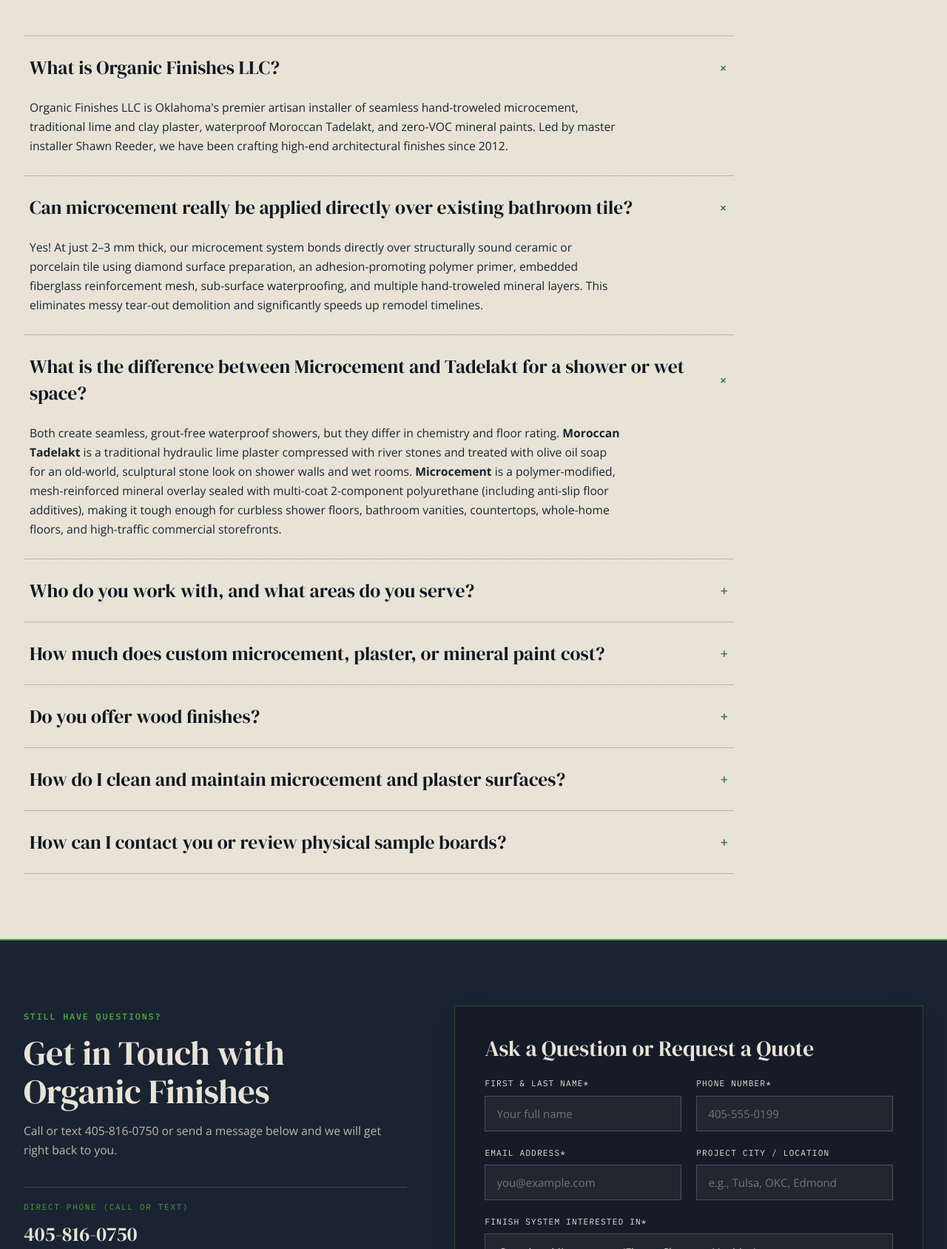
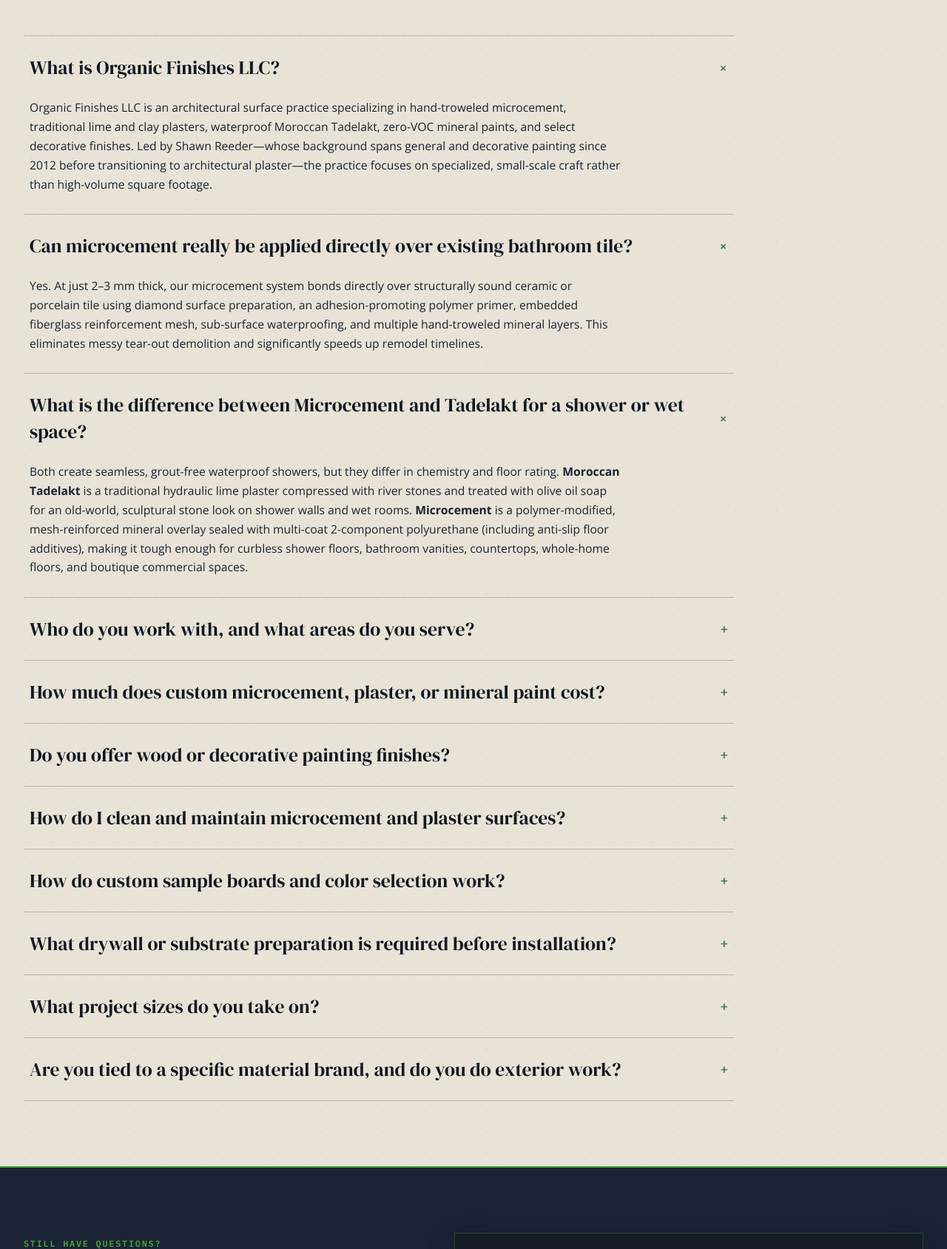
Before and after one commit to sreeder-oss/organicfinishesllc, a plain HTML site: page faq.html in a window 1280 px wide. Shown: the part 500-2188 px from the top of the page at 74% size. Drawn offline with nearby package versions, Linux system fonts and the light colour scheme.

Commit message:
Update FAQ dossier with company ontology (sample boards, substrates, capacity, travel)

```diff
--- a/faq.html
+++ b/faq.html
@@ -68,7 +68,7 @@
               <span class="faq-toggle">+</span>
             </button>
             <div class="faq-answer">
-              Organic Finishes LLC is Oklahoma's premier artisan installer of seamless hand-troweled microcement, traditional lime and clay plaster, waterproof Moroccan Tadelakt, and zero-VOC mineral paints. Led by master installer Shawn Reeder, we have been crafting high-end architectural finishes since 2012.
+              Organic Finishes LLC is an architectural surface practice specializing in hand-troweled microcement, traditional lime and clay plasters, waterproof Moroccan Tadelakt, zero-VOC mineral paints, and select decorative finishes. Led by Shawn Reeder—whose background spans general and decorative painting since 2012 before transitioning to architectural plaster—the practice focuses on specialized, small-scale craft rather than high-volume square footage.
             </div>
           </div>
 
@@ -79,7 +79,7 @@
               <span class="faq-toggle">+</span>
             </button>
             <div class="faq-answer">
-              Yes! At just 2–3 mm thick, our microcement system bonds directly over structurally sound ceramic or porcelain tile using diamond surface preparation, an adhesion-promoting polymer primer, embedded fiberglass reinforcement mesh, sub-surface waterproofing, and multiple hand-troweled mineral layers. This eliminates messy tear-out demolition and significantly speeds up remodel timelines.
+              Yes. At just 2–3 mm thick, our microcement system bonds directly over structurally sound ceramic or porcelain tile using diamond surface preparation, an adhesion-promoting polymer primer, embedded fiberglass reinforcement mesh, sub-surface waterproofing, and multiple hand-troweled mineral layers. This eliminates messy tear-out demolition and significantly speeds up remodel timelines.
             </div>
           </div>
 
@@ -90,7 +90,7 @@
               <span class="faq-toggle">+</span>
             </button>
             <div class="faq-answer">
-              Both create seamless, grout-free waterproof showers, but they differ in chemistry and floor rating. <strong>Moroccan Tadelakt</strong> is a traditional hydraulic lime plaster compressed with river stones and treated with olive oil soap for an old-world, sculptural stone look on shower walls and wet rooms. <strong>Microcement</strong> is a polymer-modified, mesh-reinforced mineral overlay sealed with multi-coat 2-component polyurethane (including anti-slip floor additives), making it tough enough for curbless shower floors, bathroom vanities, countertops, whole-home floors, and high-traffic commercial storefronts.
+              Both create seamless, grout-free waterproof showers, but they differ in chemistry and floor rating. <strong>Moroccan Tadelakt</strong> is a traditional hydraulic lime plaster compressed with river stones and treated with olive oil soap for an old-world, sculptural stone look on shower walls and wet rooms. <strong>Microcement</strong> is a polymer-modified, mesh-reinforced mineral overlay sealed with multi-coat 2-component polyurethane (including anti-slip floor additives), making it tough enough for curbless shower floors, bathroom vanities, countertops, whole-home floors, and boutique commercial spaces.
             </div>
           </div>
 
@@ -101,7 +101,7 @@
               <span class="faq-toggle">+</span>
             </button>
             <div class="faq-answer">
-              We offer custom finishes to homeowners, interior designers, architects, and custom home builders in both residential and commercial spaces. Based in Oklahoma (serving Tulsa, Oklahoma City, Edmond, Norman, and Nichols Hills), we also travel across our 5-state region (<strong>OK, TX, AR, KS, and MO</strong>) for commercial retail storefronts, hospitality venues, and luxury residential projects.
+              We partner primarily with <strong>interior designers</strong>, alongside custom builders and discerning homeowners. Based in <strong>Sand Springs and the Tulsa metro</strong> (with deep roots in Edmond and OKC), we also travel <strong>nationwide across the United States</strong> for the right architectural commission (domestic travel only).
             </div>
           </div>
 
@@ -112,18 +112,18 @@
               <span class="faq-toggle">+</span>
             </button>
             <div class="faq-answer">
-              Our pricing varies depending on the finish system (zero-VOC mineral paint vs. multi-coat troweled lime plaster, Tadelakt, or waterproof microcement), total square footage, existing substrate condition, and project location. We offer options tailored to your architectural scope and budget—please call or text us at <strong><a href="tel:4058160750" style="text-decoration: underline;">405-816-0750</a></strong> for a consultation and formal estimate.
+              Our pricing varies depending on the finish system (mineral paint vs. multi-coat troweled lime plaster, Tadelakt, or waterproof microcement), total square footage, existing substrate condition, and project location. We compete on specialization and craft rather than volume square-foot pricing—please call or text <strong><a href="tel:4058160750" style="text-decoration: underline;">405-816-0750</a></strong> for a consultation and formal estimate.
             </div>
           </div>
 
           <!-- Q6 -->
           <div class="faq-item">
             <button class="faq-question">
-              <span>Do you offer wood finishes?</span>
+              <span>Do you offer wood or decorative painting finishes?</span>
               <span class="faq-toggle">+</span>
             </button>
             <div class="faq-answer">
-              We do not apply conventional synthetic wood stains or standard latex trim paints. However, we apply seamless microcement over properly primed plywood and MDF (for custom floating vanities, tables, range hoods, and retail display plinths), and we offer specialty zero-VOC mineral paints and natural waxes for select architectural elements.
+              Yes, selectively. While our primary focus is architectural plaster and microcement, we also take on specialized <strong>wood and decorative painting</strong> projects. As a strict shop rule, <strong>we do not spray lacquer or oil-based coatings</strong>. We also apply seamless microcement over properly prepped wood/MDF for custom floating vanities, range hoods, tables, and display plinths.
             </div>
           </div>
 
@@ -141,11 +141,44 @@
           <!-- Q8 -->
           <div class="faq-item">
             <button class="faq-question">
-              <span>How can I contact you or review physical sample boards?</span>
+              <span>How do custom sample boards and color selection work?</span>
               <span class="faq-toggle">+</span>
             </button>
             <div class="faq-answer">
-              We bring curated portfolio sample boards onsite for initial design walk-throughs and estimates, and fabricate custom project-matched color/texture sample boards upon contract approval and deposit. Reach us directly by phone or text at <strong><a href="tel:4058160750" style="text-decoration: underline;">405-816-0750</a></strong>, by email at <strong><a href="mailto:contact@organicfinishesllc.org" style="text-decoration: underline;">contact@organicfinishesllc.org</a></strong>, or by submitting the inquiry form below.
+              During initial consultations and prior to a deposit, we discuss <strong>general aggregate, texture, and movement</strong> only. Custom <strong>project sample boards</strong> matched to your specific color are fabricated and presented <strong>only after a deposit is secured</strong>. Reach us at <strong><a href="tel:4058160750" style="text-decoration: underline;">405-816-0750</a></strong> or <strong><a href="mailto:contact@organicfinishesllc.org" style="text-decoration: underline;">contact@organicfinishesllc.org</a></strong> to start a project.
+            </div>
+          </div>
+
+          <!-- Q9 -->
+          <div class="faq-item">
+            <button class="faq-question">
+              <span>What drywall or substrate preparation is required before installation?</span>
+              <span class="faq-toggle">+</span>
+            </button>
+            <div class="faq-answer">
+              <strong>Level 4 drywall</strong> is the ideal baseline for most plaster and microcement walls. However, to guarantee seam integrity and eliminate flashing, Shawn prefers <strong>taping his own joints</strong> in showers, range hoods, and most feature walls.
+            </div>
+          </div>
+
+          <!-- Q10 -->
+          <div class="faq-item">
+            <button class="faq-question">
+              <span>What project sizes do you take on?</span>
+              <span class="faq-toggle">+</span>
+            </button>
+            <div class="faq-answer">
+              Because Shawn works primarily solo and focuses on specialized, high-craft surfaces rather than mass square footage, we thrive on focused, smaller-scale architectural projects. As a capacity rule, we <strong>do not accept projects over 1,200 square feet without additional crew</strong>.
+            </div>
+          </div>
+
+          <!-- Q11 -->
+          <div class="faq-item">
+            <button class="faq-question">
+              <span>Are you tied to a specific material brand, and do you do exterior work?</span>
+              <span class="faq-toggle">+</span>
+            </button>
+            <div class="faq-answer">
+              We are completely <strong>material-neutral</strong>—we select whichever mineral, lime, or microcement system best fits the architecture and substrate rather than favoring a single manufacturer. Most of our work is interior, though we are open to inspecting almost any project to see if it is the right fit.
             </div>
           </div>
         </div>
```
